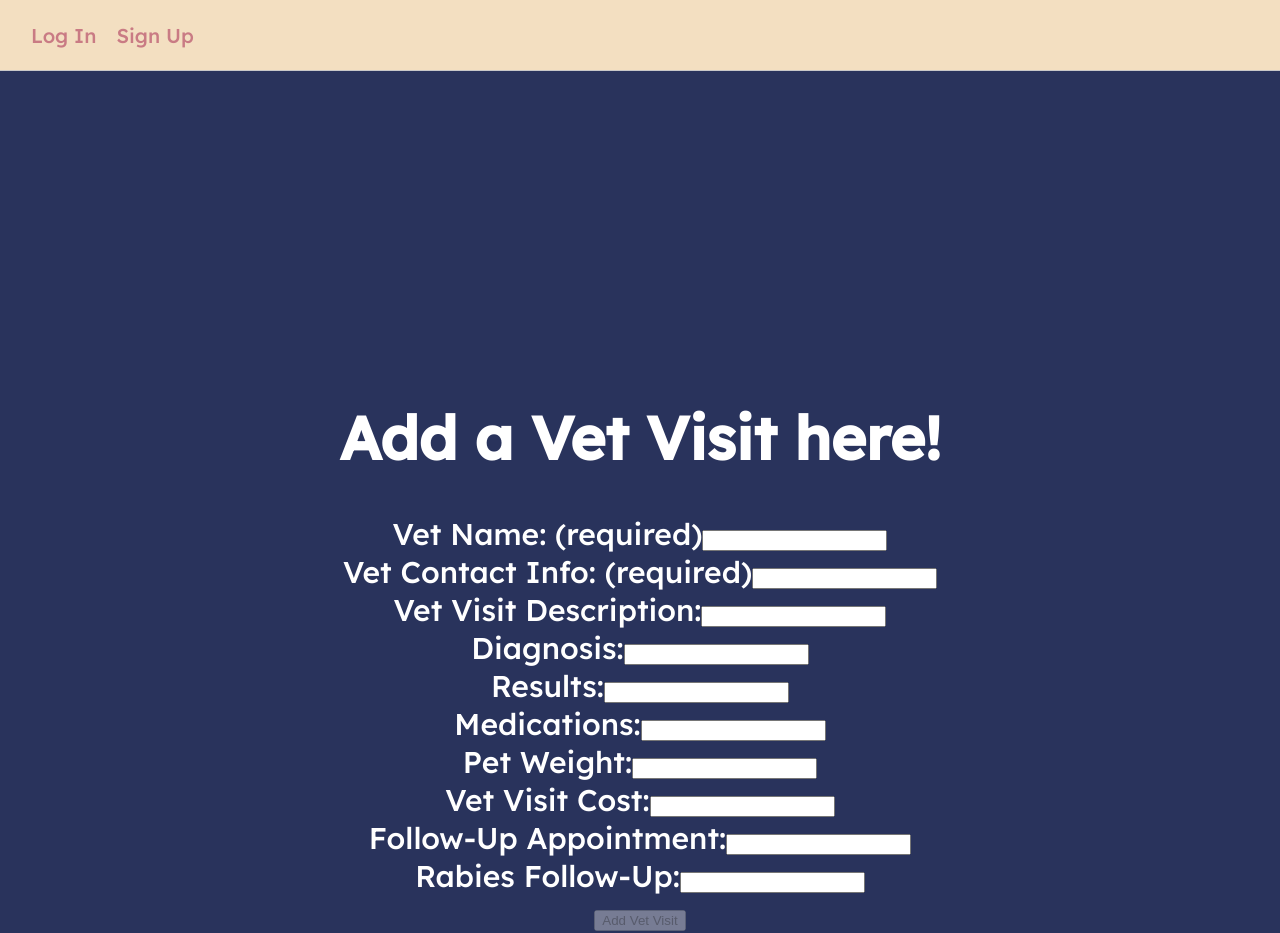
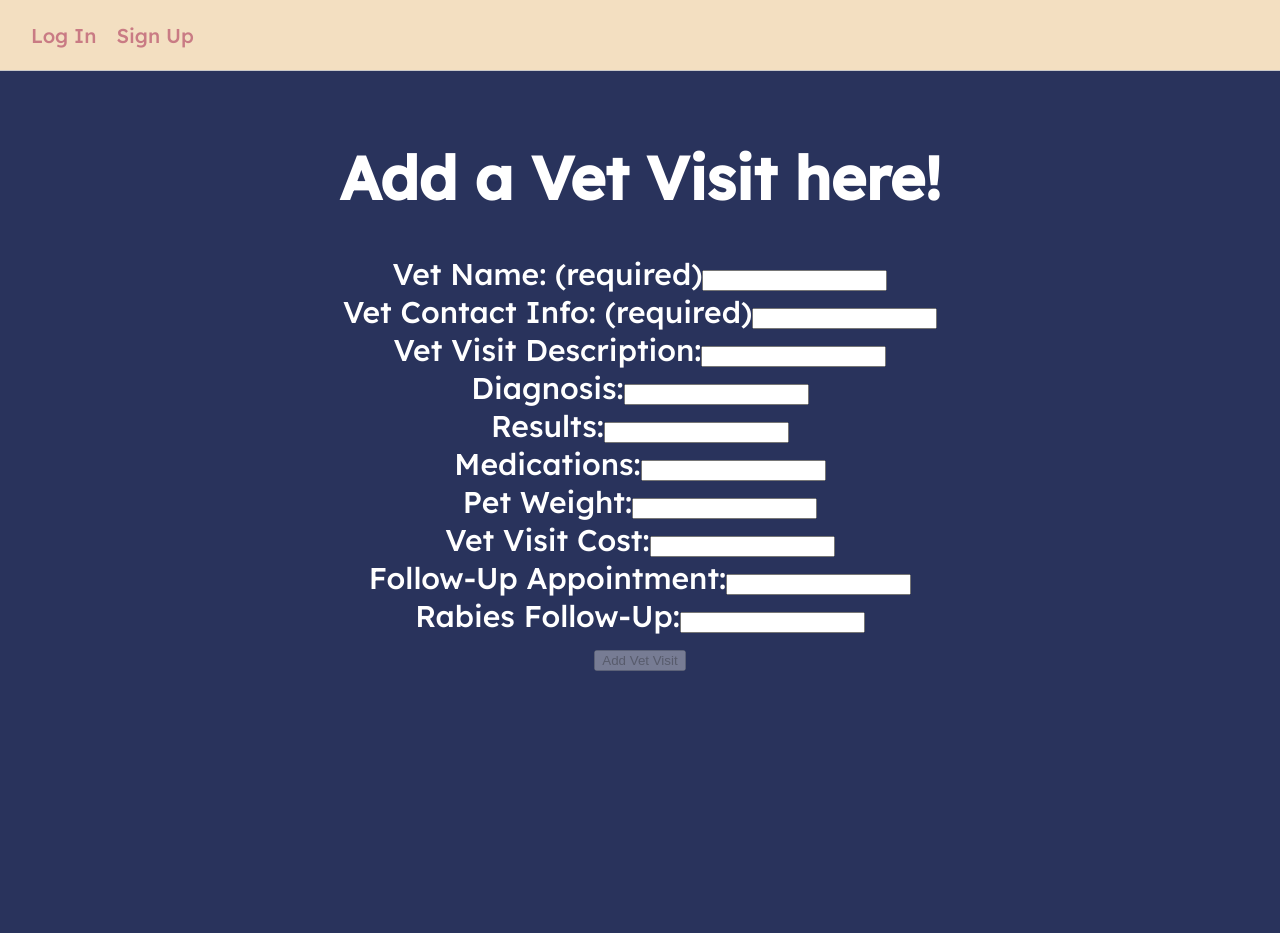
Before and after one commit to shakestuffup73/lamdb-frontend, a React (Create React App) app: page /addVet in a window 1280 px wide. After the commit the page ends 800 px from the top, so only its background shows below. Built offline with nearby package versions, Linux system fonts and the light colour scheme; no server answers.

Commit message:
update vet page

```diff
--- a/src/pages/AddVet/AddVet.jsx
+++ b/src/pages/AddVet/AddVet.jsx
@@ -39,7 +39,7 @@ const AddVet = (props) => {
   return (
     <>
 		<div className={styles.addVetContainer}>
-    <h1 style={{marginTop: '200px'}}> Add a Vet Visit here!</h1>
+    <h1> Add a Vet Visit here!</h1>
     <form autoComplete="off" ref={formElement} onSubmit={handleSubmit}>
 				<div className="form-group mb-3">
 					<label htmlFor="name-input" className="form-label">
--- a/src/pages/AddVet/AddVet.module.css
+++ b/src/pages/AddVet/AddVet.module.css
@@ -6,7 +6,7 @@
 }
 
 body {
-  margin-top: 200px;;
+  margin-top: 100px;;
   background-color: #29335C;
   color: white;
   font-size: 30px;
```
